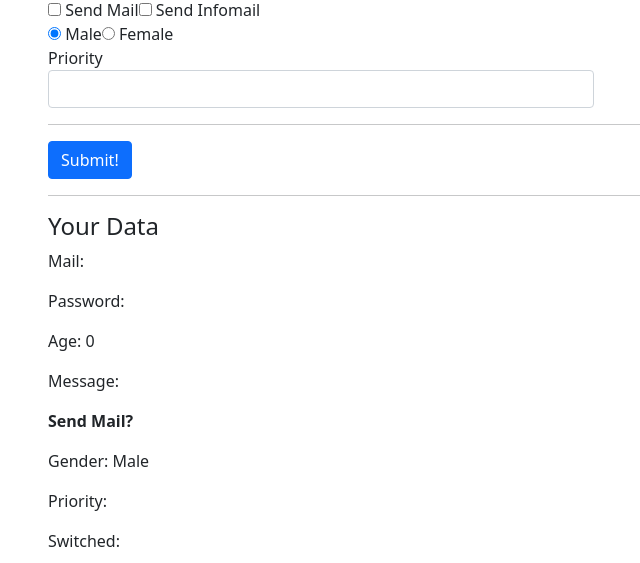
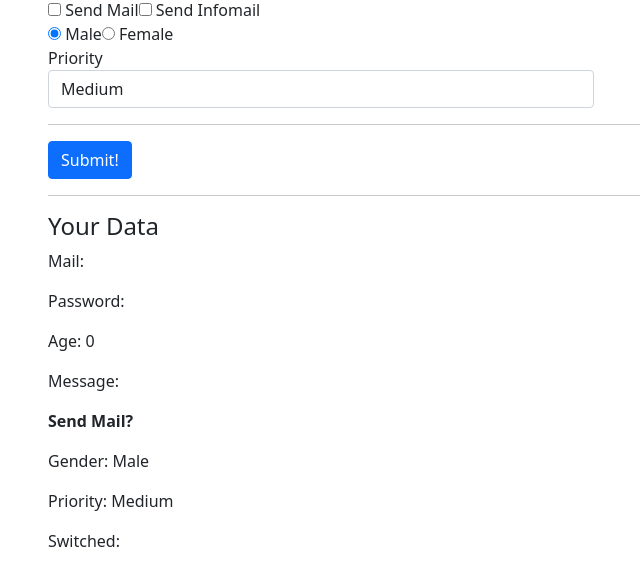
Before and after one commit to WebKawsar/vue-form, a Vue app: page / in a window 1280 px wide. Shown: the part 451-1014 px from the top of the page, without its empty margins (34-674 px from the left). Built offline with nearby package versions, Linux system fonts and the light colour scheme.

Commit message:
Done option select default value

```diff
--- a/src/Components/Form/Form.vue
+++ b/src/Components/Form/Form.vue
@@ -80,8 +80,8 @@
                     <label for="priority">Priority</label>
                     <select
                             id="priority"
-                            class="form-control">
-                        <option></option>
+                            class="form-control" v-model="selectedPriority">
+                        <option v-for="priority in priorities" :key="priority">{{priority}}</option>
                     </select>
                 </div>
             </div>
@@ -111,7 +111,7 @@
                             <li v-for="mail in sendMail" :key="mail">{{mail}}</li>
                         </ul>
                         <p>Gender: {{gender}}</p>
-                        <p>Priority:</p>
+                        <p>Priority: {{selectedPriority}}</p>
                         <p>Switched:</p>
                     </div>
                 </div>
@@ -131,7 +131,9 @@
                 },
                 message: "",
                 sendMail: [],
-                gender: "Male"
+                gender: "Male",
+                selectedPriority: "Medium",
+                priorities: ["High", "Medium", "Low"]
             }
         }
     }
```
